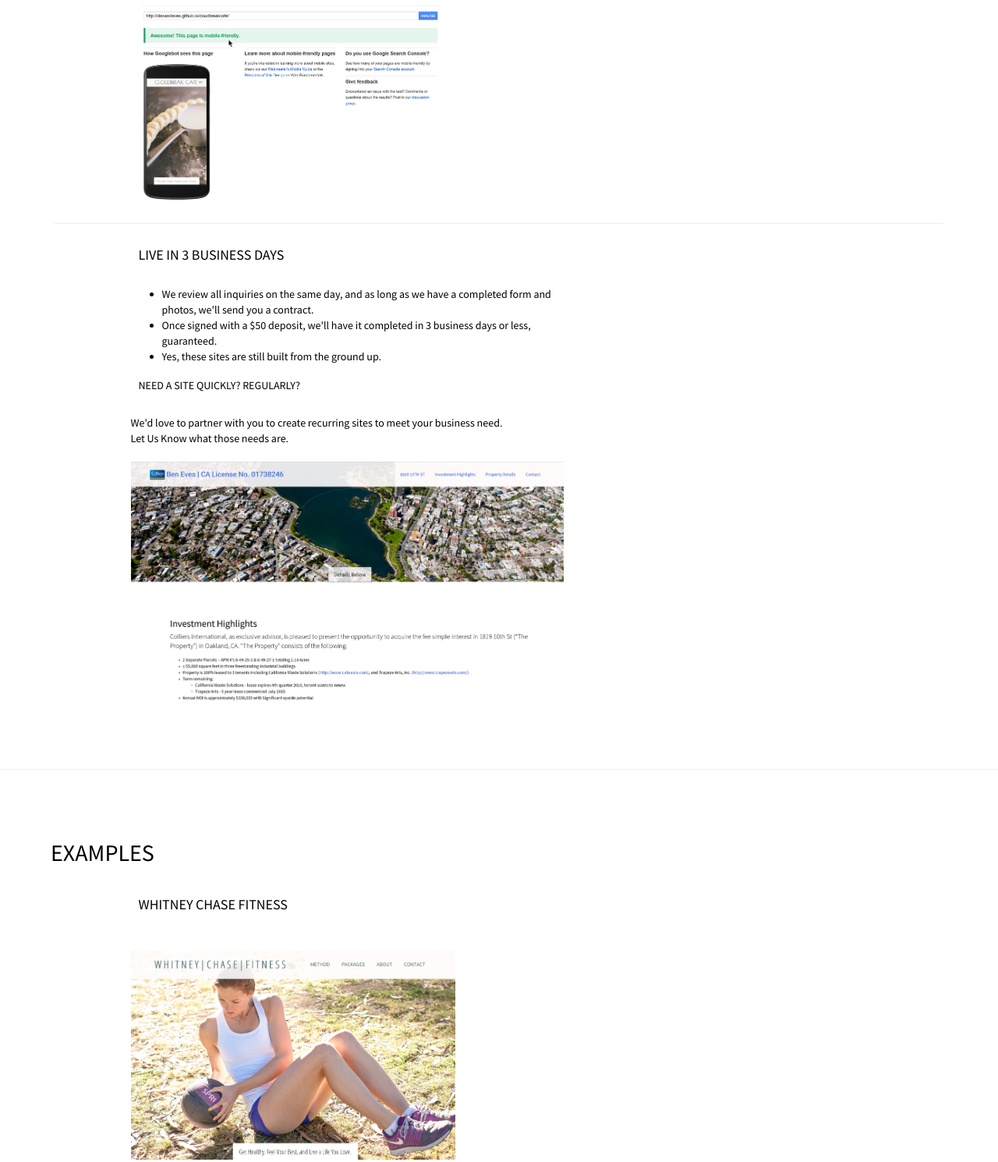
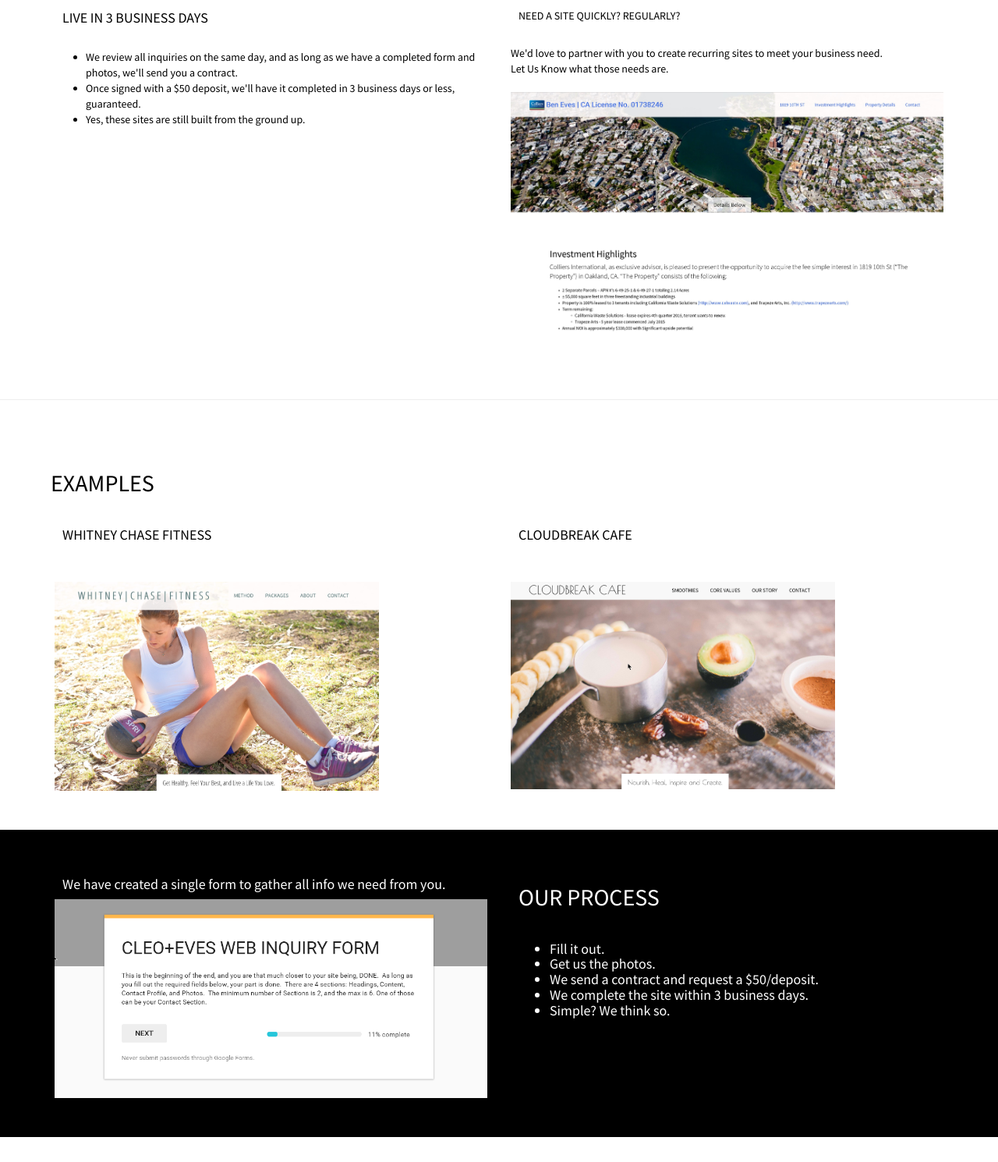
Before and after one commit to cleoandeves/cleo-eves, a plain HTML site: page index.html in a window 1280 px wide. Shown: the part 1410-2900 px from the top of the page at 78% size. Drawn offline with Linux system fonts and the light colour scheme.

Commit message:
Mobile Divs 2

```diff
--- a/index.html
+++ b/index.html
@@ -88,7 +88,7 @@
         <div class="container">
             <div class="row">
                     <h2>BENEFITS</h2><br>
-                     <div class="col-lg-6 col-sm-12 col-xs-12 col-xs-offset-1">
+                     <div class="col-lg-6 col-sm-12 col-xs-12 ">
                        <h4>SIMPLE DESIGN PROCESS</h4>
                         <br>
                         <ul>
@@ -100,7 +100,7 @@
                         <li>Questions? Send them our way.<br><br><a href="#contact" class="btn btn-dark center-block" >CONTACT</a></li>
                         </ul>
                         </div>
-                    <div class="col-lg-6 col-sm-12 col-xs-12 col-xs-offset-1">
+                    <div class="col-lg-6 col-sm-12 col-xs-12 ">
                     <h4>CERTIFIED MOBILE-FRIENDLY</h4><br>
                         <img src="img/mobilefriendly.png" class="img-responsive" height="75%" width= "75%" alt="Responsive image" style="center center scroll">
                     </div>
@@ -108,7 +108,7 @@
             </div>
             <hr>
             <div class="row">
-                   <div class="col-lg-6 col-sm-12 col-xs-12 col-xs-offset-1">
+                   <div class="col-lg-6 col-sm-12 col-xs-12 ">
                        <h4>LIVE IN 3 BUSINESS DAYS</h4>
                         <br>
                         <ul>
@@ -117,7 +117,7 @@
                           <li>Yes, these sites are still built from the ground up.</li>
                         </ul>
                     </div>
-                    <div class="col-lg-6 col-sm-12 col-xs-12 col-xs-offset-1">
+                    <div class="col-lg-6 col-sm-12 col-xs-12 ">
                       <h5>NEED A SITE QUICKLY? REGULARLY?</h5><br>
                         We'd love to partner with you to create recurring sites to meet your business need. <br><a href="#contact">Let Us Know</a> what those needs are.<br><br>
                         <img src="img/westoakland.png" class="img-responsive" height="100%" width= "100%" alt="Responsive image" style="center center scroll">
@@ -137,12 +137,12 @@
             <div class="container">
                 <div class="row">
                   <h2>EXAMPLES</h2><br>
-                    <div class="col-lg-6 col-sm-12 col-xs-12 col-xs-offset-1">
+                    <div class="col-lg-6 col-sm-12 col-xs-12 ">
                     <h4><a href="http://cleoandeves.github.io/whitneychasefitness" target="_blank" >WHITNEY CHASE FITNESS</h4>
                         <br><br>
                     <img src="img/wcfitness.png" class="img-responsive" height="75%" width= "75%" alt="Responsive image" style="center center scroll"></a>
                     </div>
-                     <div class="col-lg-6 col-sm-12 col-xs-12 col-xs-offset-1">
+                     <div class="col-lg-6 col-sm-12 col-xs-12 ">
                     <h4><a href="http://cleoandeves.github.io/cloudbreakcafe" target="_blank">CLOUDBREAK CAFE</h4>
                         <br><br>
                     <img src="img/cloudbreak.png" class="img-responsive" height="75%" width= "75%" alt="Responsive image" style="center center scroll"></a>
@@ -158,11 +158,11 @@
     <section id="ourprocess" class="services bg-primary">
             <div class="container">
                 <div class="row">
-                    <div class="col-lg-6 col-sm-12 col-xs-12 col-xs-offset-1 offset-1">
+                    <div class="col-lg-6 col-sm-12 col-xs-12">
                     <h4>We have created a single form to gather all info we need from you.</h4>
                     <a href="webinquiryform.html"><img src="img/form.png" class="img-responsive" alt="Web Form" style="center center scroll"></a>
                     </div>
-                    <div class="col-lg-6 col-sm-12 col-xs-12 col-xs-offset-1">
+                    <div class="col-lg-6 col-sm-12 col-xs-12">
                         <h2>OUR PROCESS</h2><br>
                          <h4><ul>
                             <li>Fill it out.</li>
```
